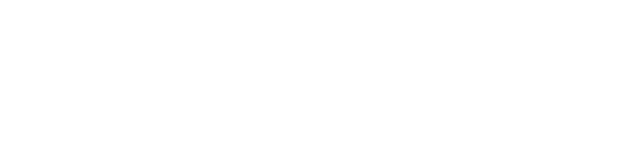
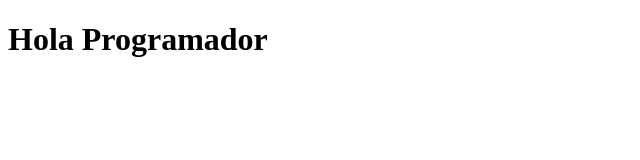
Before and after one commit to leo43161/backend-new-rolling, a website: page public/index.html in a window 1280 px wide. Shown: the whole page, without its empty margins (0-640 px from the left). Drawn offline with Linux system fonts and the light colour scheme.

Commit message:
Se realizo una preparacion para subir a heroku

```diff
--- a/public/index.html
+++ b/public/index.html
@@ -7,6 +7,6 @@
     <title>Hola Programador</title>
 </head>
 <body>
-
+    <h1>Hola Programador</h1>
 </body>
 </html>
--- a/src/controllers/news.controller.js
+++ b/src/controllers/news.controller.js
@@ -6,7 +6,6 @@ newsCtrl.getNews = async (req, res) => {
     const datos = await New.find(); //Busca todos los documentos
     res.status(200).json(datos);
   } catch (error) {
-    console.log(error);
     res.status(500).json({ mensaje: "Ocurrio un error al solicitar noticias" });
     next(error);
   }
--- a/src/controllers/newsHighlights.controller.js
+++ b/src/controllers/newsHighlights.controller.js
@@ -6,7 +6,6 @@ newsCtrl.getNewsHighlights = async (req, res) => {
     const datos = await NewHighlight.find(); //Busca todos los documentos
     res.status(200).json(datos);
   } catch (error) {
-    console.log(error);
     res.status(500).json({ mensaje: "Ocurrio un error" });
   }
 };
--- a/src/controllers/userAdm.controller.js
+++ b/src/controllers/userAdm.controller.js
@@ -13,7 +13,6 @@ userAdmCtrl.getUserAdm = async (req, res) => {
 
 userAdmCtrl.postUserAdm = async (req, res) => {
   const { userAdm, email, contraseña, logueado, activo } = req.body;
-  console.log(req.body);
   try {
     const userAdd = new Administrador({
       userAdm,
--- a/src/index.js
+++ b/src/index.js
@@ -30,5 +30,4 @@ app.use('/usersAdm', userAdmRouter)
 app.listen(app.get("port"), () => {
   console.log(path.join(__dirname, "../public"));
   console.log("Servidor en el puerto", +app.get("port"));
-  console.log("Parece ser un gran año para Zac Efron. Primero, el actor estrenó en julio su serie documental “Con los pies sobre la tierra”, y, ahora, parece que su vida personal ha ido floreciendo muy bien".length)
 });
```
